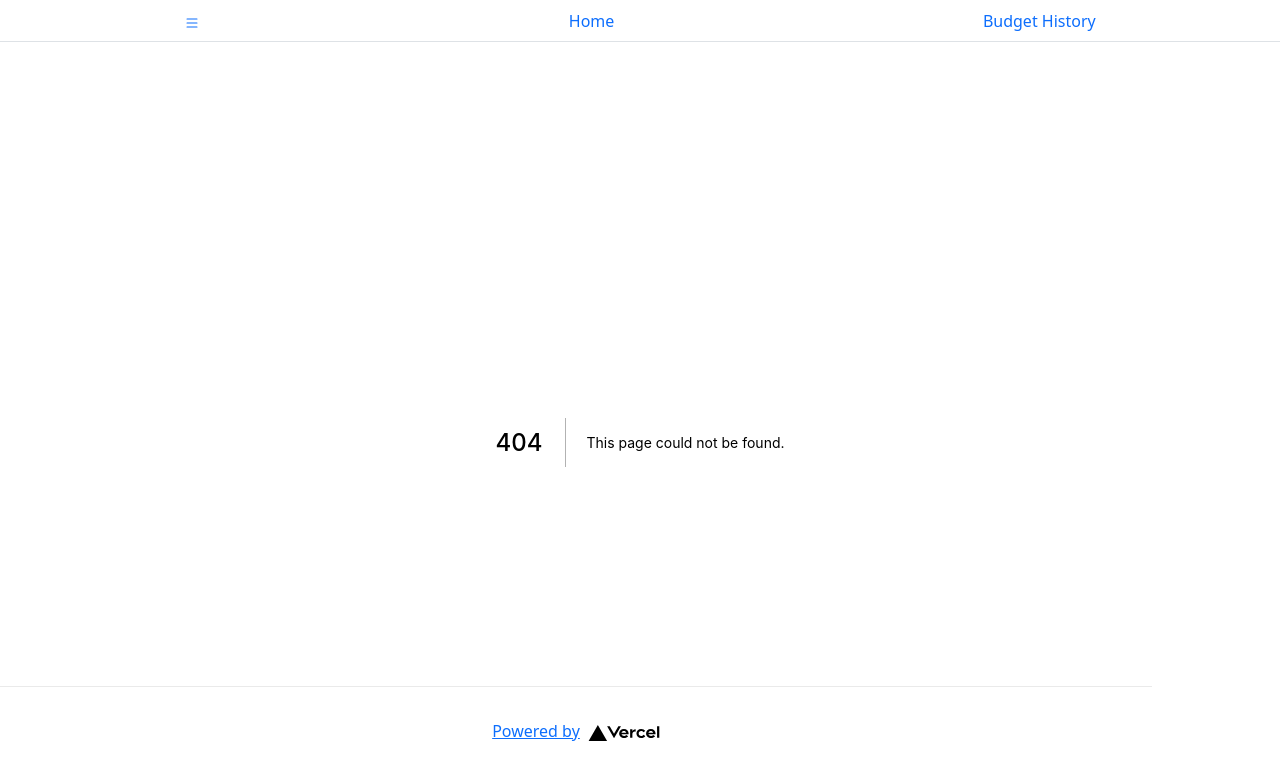
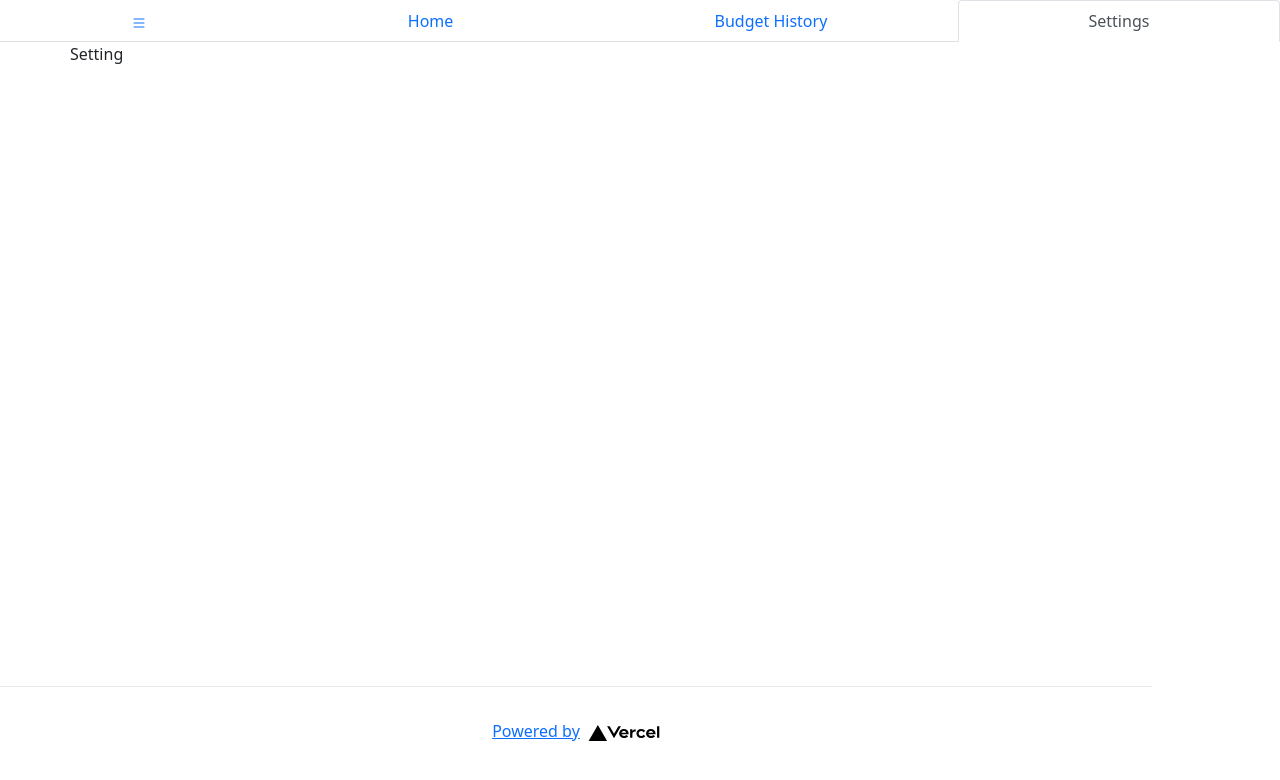
Before and after one commit to oliverwhite19/budgeterino, a Next.js app: page /settings in a window 1280 px wide. Before the commit this address had no page. Shown: the top 780 px of the page. Built offline with nearby package versions, Linux system fonts and the light colour scheme.

Commit message:
feat: create template for settings page

```diff
--- a/components/navigation/Menu.tsx
+++ b/components/navigation/Menu.tsx
@@ -26,6 +26,9 @@ const Menu = () => {
                 <Nav.Item>
                     <Nav.Link href="/budget">Budget History</Nav.Link>
                 </Nav.Item>
+                <Nav.Item>
+                    <Nav.Link href="/settings">Settings</Nav.Link>
+                </Nav.Item>
             </Nav>
             <Offcanvas show={show} onHide={handleClose}>
                 <Offcanvas.Header closeButton>
--- a/pages/about.tsx
+++ /dev/null
@@ -1,4 +0,0 @@
-function About() {
-    return <div>About</div>;
-}
-export default About;
--- /dev/null
+++ b/pages/settings.tsx
@@ -0,0 +1,11 @@
+import Container from 'react-bootstrap/Container';
+import Row from 'react-bootstrap/Row';
+
+const Settings = () => {
+    return (
+        <Container>
+            <Row>Setting</Row>
+        </Container>
+    );
+};
+export default Settings;
```
Also changed, not shown: components/budget/AddLineItem.tsx (+6 -2 lines).
